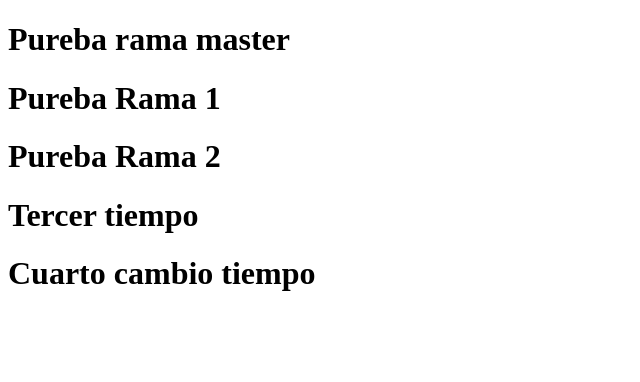
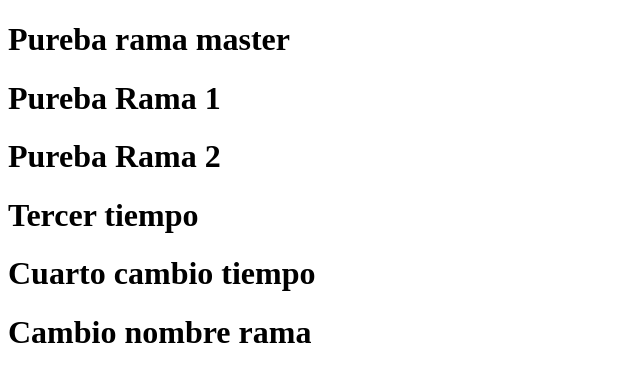
Before and after one commit to kwaale/PruebasRamas, a plain HTML site: page index.html in a window 1280 px wide. Shown: the whole page, without its empty margins (0-640 px from the left). Drawn offline with Linux system fonts and the light colour scheme.

Commit message:
nombre rama

```diff
--- a/index.html
+++ b/index.html
@@ -12,5 +12,6 @@
     <h1>Pureba Rama 2</h1>
     <h1>Tercer tiempo</h1>
     <h1>Cuarto cambio tiempo</h1>
+    <h1>Cambio nombre rama</h1>
 </body>
 </html>
```
